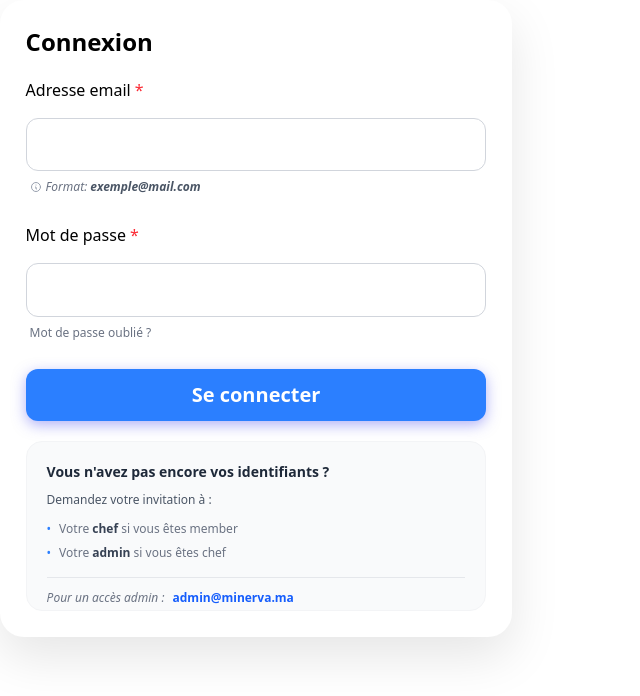
After one commit to Wassim-RF/Minerva, a PHP site: page /app/views/auth/login.php in a window 1280 px wide. The commit adds this page. Shown: the top 696 px of the page, without its empty margins (0-640 px from the left). Run offline with PHP 8.4, Linux system fonts and the light colour scheme; style sheets or scripts are compiled from the project's sources.

Commit message:
Add login view and update layout and database config

```diff
--- /dev/null
+++ b/app/views/auth/login.php
@@ -0,0 +1,65 @@
+<?php
+    require_once __DIR__ . '/../../views/layout/head.php'
+?>
+<body class="w-full h-screen bg-[#F5F8FF] flex justify-center items-center flex-row p-[10%] pb-0 pt-0 overflow-hidden">
+    <div class="bg-white w-2/5 h-[90%] rounded-3xl shadow-[0_20px_50px_rgba(0,0,0,0.1)] p-[2%] flex flex-col gap-5">
+        <h1 class="text-2xl font-semibold">Connexion</h1>
+        <form method="POST" class="flex flex-col gap-7">
+            <div class="flex flex-col gap-4">
+                <label for="">Adresse email <span class="text-red-500">*</span></label>
+                <div class="w-full flex flex-col">
+                    <div class="flex flex-col gap-1">
+                        <input type="email" class="outline-none w-full border border-gray-300 p-[3%] rounded-xl transition-all duration-300 focus:border-[#6366F1] focus:ring-4 focus:ring-blue-100" required name="email_login_upload--input">
+                    </div>
+                    <div class="flex items-center gap-1 mt-2 ml-1">
+                        <svg xmlns="http://www.w3.org/2000/svg" class="h-3 w-3 text-gray-400" fill="none" viewBox="0 0 24 24" stroke="currentColor"><path stroke-linecap="round" stroke-linejoin="round" stroke-width="2" d="M13 16h-1v-4h-1m1-4h.01M21 12a9 9 0 11-18 0 9 9 0 0118 0z" /></svg>
+                        <p class="text-xs text-gray-500 italic">
+                            Format: <span class="font-semibold text-gray-600">exemple@mail.com</span>
+                        </p>
+                    </div>
+                </div>
+            </div>
+            <div class="flex flex-col gap-4">
+                <label for="">Mot de passe <span class="text-red-500">*</span></label>
+                <div class="w-full flex flex-col">
+                    <input type="password" class="outline-none w-full border border-gray-300 p-[3%] rounded-xl transition-all duration-300 focus:border-[#6366F1] focus:ring-4 focus:ring-blue-100" required name="password_login_upload--input">
+                    <div class="flex items-center gap-1 mt-2 ml-1">
+                        <a href="#" class="text-xs text-gray-500 hover:text-blue-600 hover:underline transition-all duration-200 cursor-pointer">
+                            Mot de passe oublié ?
+                        </a>
+                    </div>
+                </div>
+            </div>
+            <div class="w-full">
+                <button type="submit" class="w-full cursor-pointer bg-blue-500 text-white text-xl font-semibold py-3 px-6 rounded-xl shadow-[0_4px_14px_0_rgba(99,102,241,0.5)] hover:bg-blue-700 hover:shadow-[0_6px_20px_rgba(99,102,241,0.35)] active:scale-[0.98] transition-all duration-200 ease-in-out">
+                    Se connecter
+                </button>
+            </div>
+        </form>
+        <div class="w-full p-5 pb-1 bg-gray-50 rounded-2xl border border-gray-100">
+            <h3 class="text-sm font-bold text-gray-800 mb-2">
+                Vous n'avez pas encore vos identifiants ?
+            </h3>
+            <p class="text-xs text-gray-600 mb-3 leading-relaxed">
+                Demandez votre invitation à :
+            </p>
+            <ul class="space-y-2">
+                <li class="flex items-start gap-2 text-xs text-gray-500">
+                    <span class="text-blue-500">•</span>
+                    <span>Votre <span class="font-semibold text-gray-700">chef</span> si vous êtes member</span>
+                </li>
+                <li class="flex items-start gap-2 text-xs text-gray-500">
+                    <span class="text-blue-500">•</span>
+                    <span>Votre <span class="font-semibold text-gray-700">admin</span> si vous êtes chef</span>
+                </li>
+            </ul>
+            <div class="mt-4 pt-3 border-t border-gray-200">
+                <a href="mailto:lmhaidrat@simplon.co" class="group flex items-center gap-2 text-xs">
+                    <span class="text-gray-500 italic">Pour un accès admin :</span>
+                    <span class="text-blue-600 font-semibold group-hover:underline">admin@minerva.ma</span>
+                </a>
+            </div>
+        </div>
+    </div>
+</body>
+</html>
--- a/config/database.php
+++ b/config/database.php
@@ -4,11 +4,11 @@
     class Database {
         public static function db() {
             return [
-                'host' => 'localhost',
+                'host' => '127.0.0.1',
                 'dbname' => 'minerva',
                 'user' => 'root',
-                'password' => '',
-                'port' => 3333,
+                'password' => '1980',
+                'port' => 3306,
                 'charset' => 'utf8mb4'
             ];
         }
```
Also changed, not shown: app/views/layout/head.php (line endings or trailing spaces).
